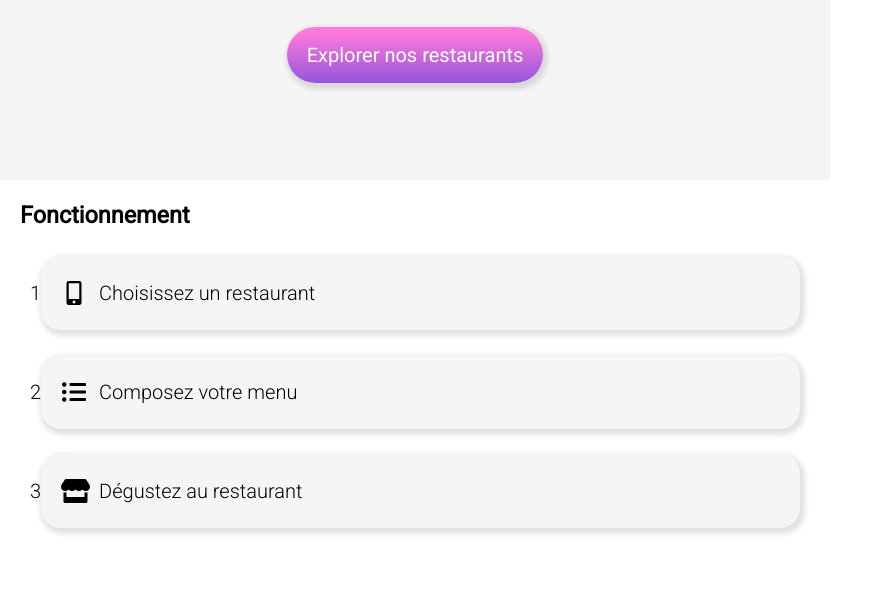
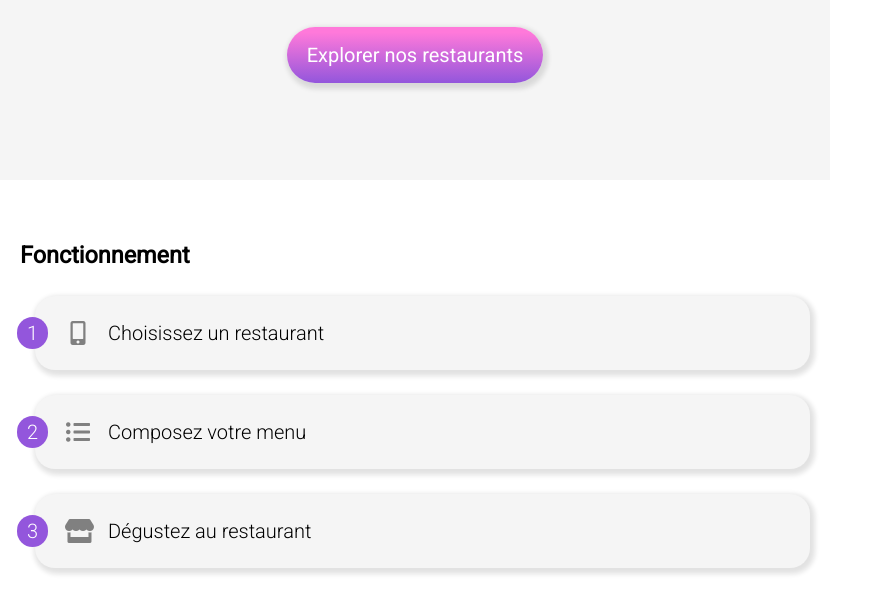
Before and after one commit to LaetitiaCadet/Ohmyfood, a website: page index.html in a window 1280 px wide. Shown: the part 270-883 px from the top of the page, without its empty margins (0-896 px from the left). Before the commit the page ends 843 px from the top, so only its background shows below. Drawn offline with Linux system fonts and the light colour scheme; a web font is replaced by a local one.

Commit message:
create bloc Fonctionnement

```diff
--- a/sass/components/_icons.scss
+++ b/sass/components/_icons.scss
@@ -6,19 +6,3 @@
     padding: 5px 6px;
     width: 38px;
 }
-
-.list-fonctionnement {
-    li {
-        display: flex;
-        align-items: center;
-        margin: 0 25px;
-        span{
-            position:relative;
-        }
-        a {
-            padding: 15px;
-            display: flex;
-            align-items: center;
-        }
-    }
-}
--- a/sass/layout/_container.scss
+++ b/sass/layout/_container.scss
@@ -4,15 +4,26 @@
 
 .fonctionnement {
     padding:20px;
+    margin-top: 40px;
 
     .list-fonctionnement {
         li {
             display: flex;
             align-items: center;
-            margin: 25px 10px;
-            span{
+            margin: 25px 0px 25px 15px;
+
+            span {
                 position:relative;
+                position: absolute;
+                padding: 3px 10px;
+                right: 0;
+                left: 17px;
+                width: 31px;
+                color: white;
+                background: #9356DC;
+                border-radius: 20px;
             }
+
             a {
                 padding: 20px;
                 display: flex;
@@ -21,6 +32,24 @@
                 background:$smoked-white;
                 @include btn-shadow;
                 border-radius: 20px;
+
+                i {
+
+                    color: grey;
+                    margin-right: 5px;
+                    margin-left: 10px;
+
+                }
+
+
+            }
+
+            a:hover {
+                background-color: $hover;
+
+                & i{
+                    color:$primary
+                }
             }
         }
     }
--- a/sass/utils/_variables.scss
+++ b/sass/utils/_variables.scss
@@ -4,6 +4,7 @@ $third: #99E2D0;
 $smoked-white:#f5f5f5;
 $dark-grey: rgb(225, 225, 225);
 $colour-invalid: #DB464B;
+$hover:#f5edff;
 $gradient:$secondary 10%, $primary 100%, $primary;
 
 
```
Also changed, not shown: public/css/style.css, 1 other file.
